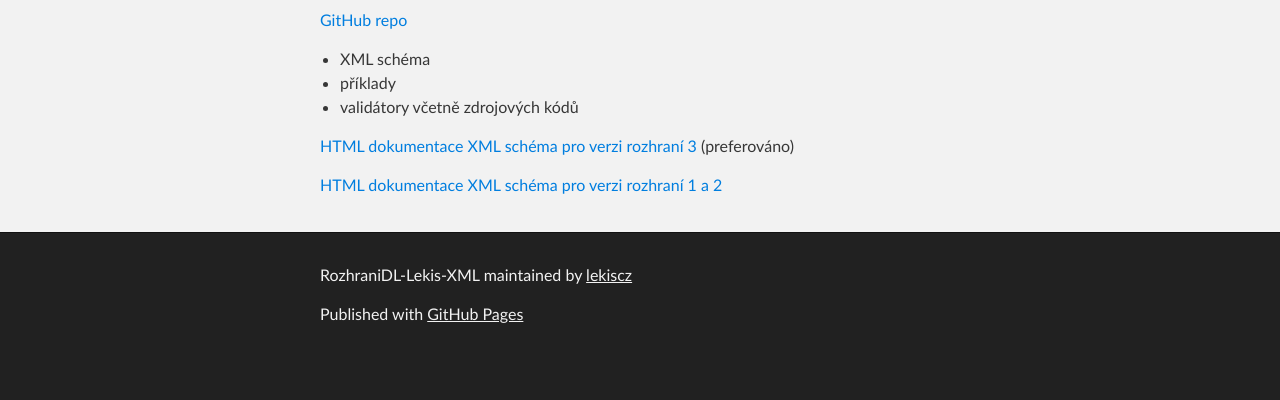
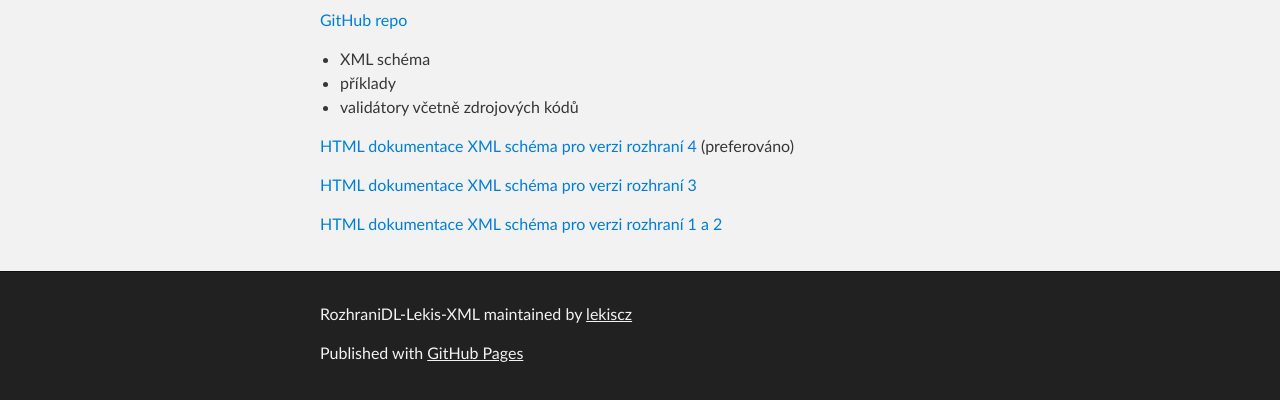
Before and after one commit to lekiscz/RozhraniDL-Lekis-XML, a plain HTML site: page index.html in a window 1280 px wide. Shown: the part 252-652 px from the top of the page. Drawn offline with Linux system fonts and the light colour scheme.

Commit message:
pridani odkazu na dokumentaci v4

```diff
--- a/index.html
+++ b/index.html
@@ -39,7 +39,9 @@
 <li>validátory včetně zdrojových kódů</li>
 </ul>
 
-<p><a href="https://lekiscz.github.io/RozhraniDL-Lekis-XML/RozhraniDL-Lekis-XML-v3.xsd.htm">HTML dokumentace XML schéma pro verzi rozhraní 3</a> (preferováno)</p>
+<p><a href="https://lekiscz.github.io/RozhraniDL-Lekis-XML/RozhraniDL-Lekis-XML-v4.xsd.htm">HTML dokumentace XML schéma pro verzi rozhraní 4</a> (preferováno)</p>
+
+<p><a href="https://lekiscz.github.io/RozhraniDL-Lekis-XML/RozhraniDL-Lekis-XML-v3.xsd.htm">HTML dokumentace XML schéma pro verzi rozhraní 3</a></p>
 
 <p><a href="https://lekiscz.github.io/RozhraniDL-Lekis-XML/RozhraniDL-Lekis-XML-v1+v2.xsd.htm">HTML dokumentace XML schéma pro verzi rozhraní 1 a 2</a></p>
       </section>
```
